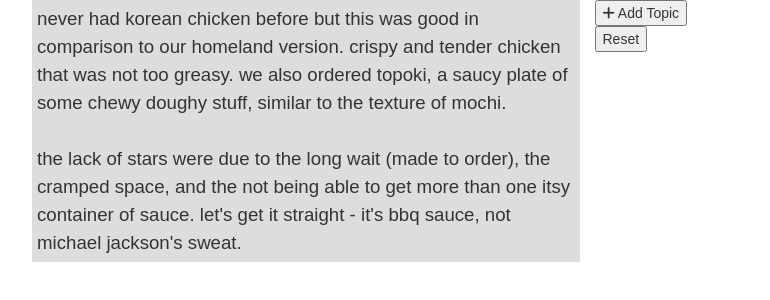
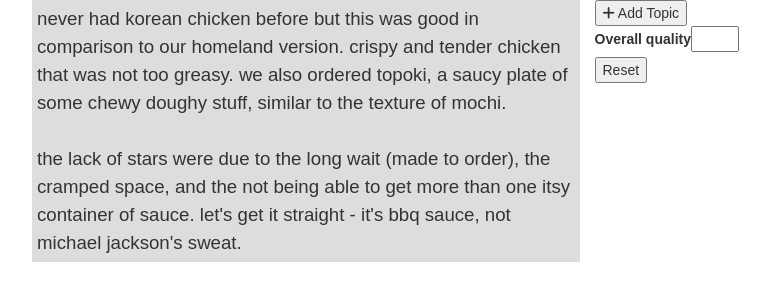
Before and after one commit to kcarnold/halati, a React (Create React App) app: page / in a window 1280 px wide. Shown: the top 300 px of the page, without its empty margins (243-1013 px from the left). Built offline with nearby package versions, Linux system fonts and the light colour scheme.

Commit message:
Hacky addition of overall quality.

```diff
--- a/src/App.js
+++ b/src/App.js
@@ -20,16 +20,30 @@ function makeEmptyRanges(n) {
   return ranges;
 }
 
+class Question {
+  constructor(id, text) {
+    this.id = id;
+    this.text = text;
+    extendObservable(this, {
+      responses: []
+    });
+  }
+}
+
 class AnnotationStore {
   constructor() {
     extendObservable(this, {
       reviews: [],
       regions: [],
+      questions: [],
       lastColorIdx: 0,
       setReviews: action(function(reviews) {
         this.reviews = reviews;
         this.regions.forEach(topic => {
           topic.ranges = makeEmptyRanges(reviews.length);
+        });
+        this.questions.forEach(question => {
+          question.responses = [];
         });
       })
     });
@@ -38,6 +52,7 @@ class AnnotationStore {
   fromJson(json) {
     this.reviews = json.reviews;
     this.regions = json.regions;
+    this.questions = json.questions;
   };
 
   toJson() {
@@ -56,6 +71,7 @@ window.annotationsStore = annotationsStore;
 if (window.localStorage.annotations){
   annotationsStore.fromJson(JSON.parse(window.localStorage.annotations));
 } else {
+  annotationsStore.questions = [new Question('quality', 'Overall quality')];
   annotationsStore.setReviews(["never had korean chicken before but this was good in comparison to our homeland version. crispy and tender chicken that was not too greasy. we also ordered topoki, a saucy plate of some chewy doughy stuff, similar to the texture of mochi. \n\nthe lack of stars were due to the long wait (made to order), the cramped space, and the not being able to get more than one itsy container of sauce. let's get it straight - it's bbq sauce, not michael jackson's sweat.", "review 2"]);
 }
 
@@ -192,6 +208,11 @@ const Sidebar = observer(class Sidebar extends Component {
       idx={i} isActive={i === activeRegion}
       topic={topic} curReview={curReview} />)}
       <button onClick={this.handleAddRegion}>{FA('plus')} Add Topic</button>
+
+      {annotationsStore.questions.map((question, i) => <div key={question.id}>
+        <label>{question.text}
+          <input onChange={evt => {question.responses[curReview] = +evt.target.value}} type="number" min="1" max="7" value={question.responses[curReview]} />
+        </label></div>)}
     </div>;
   }
 });
```
